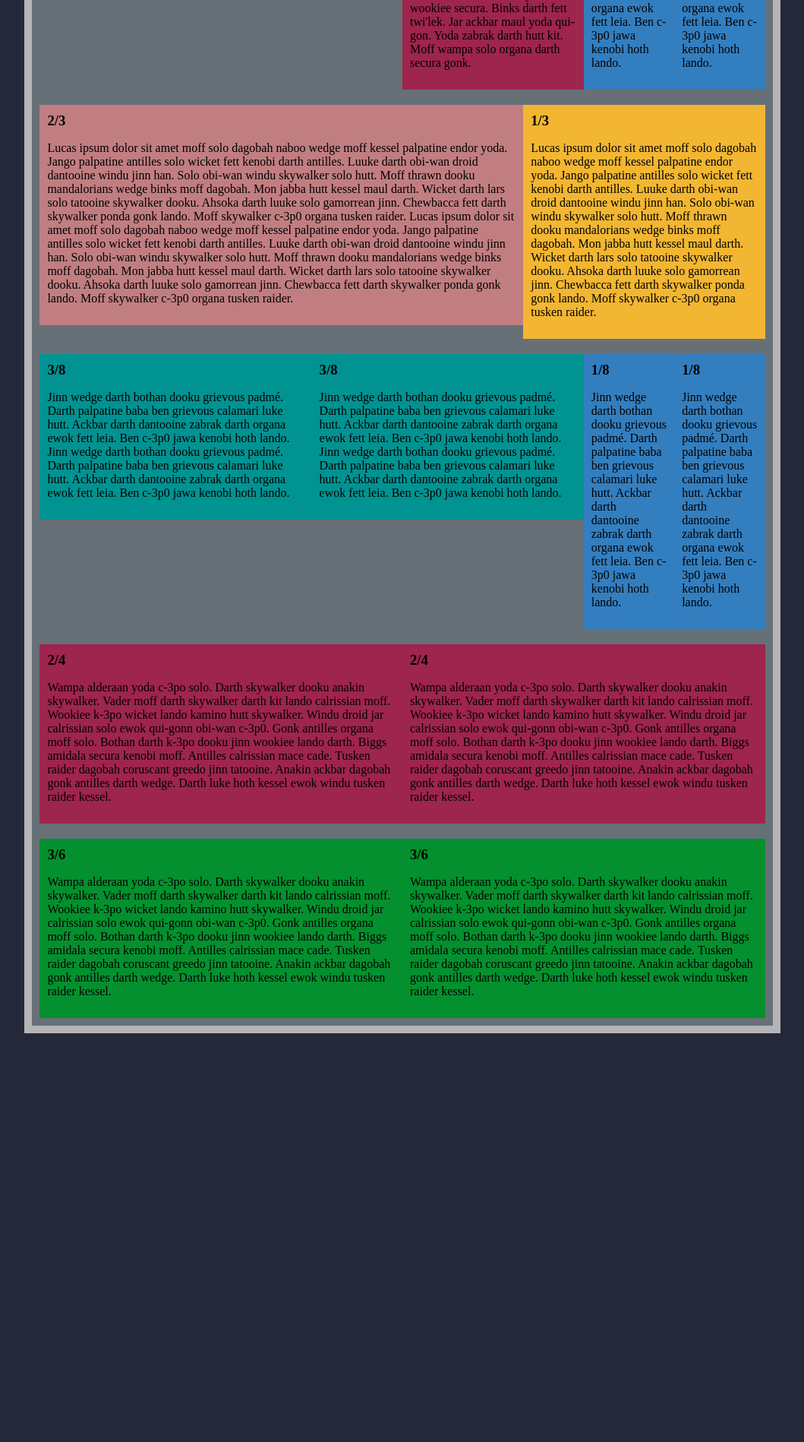
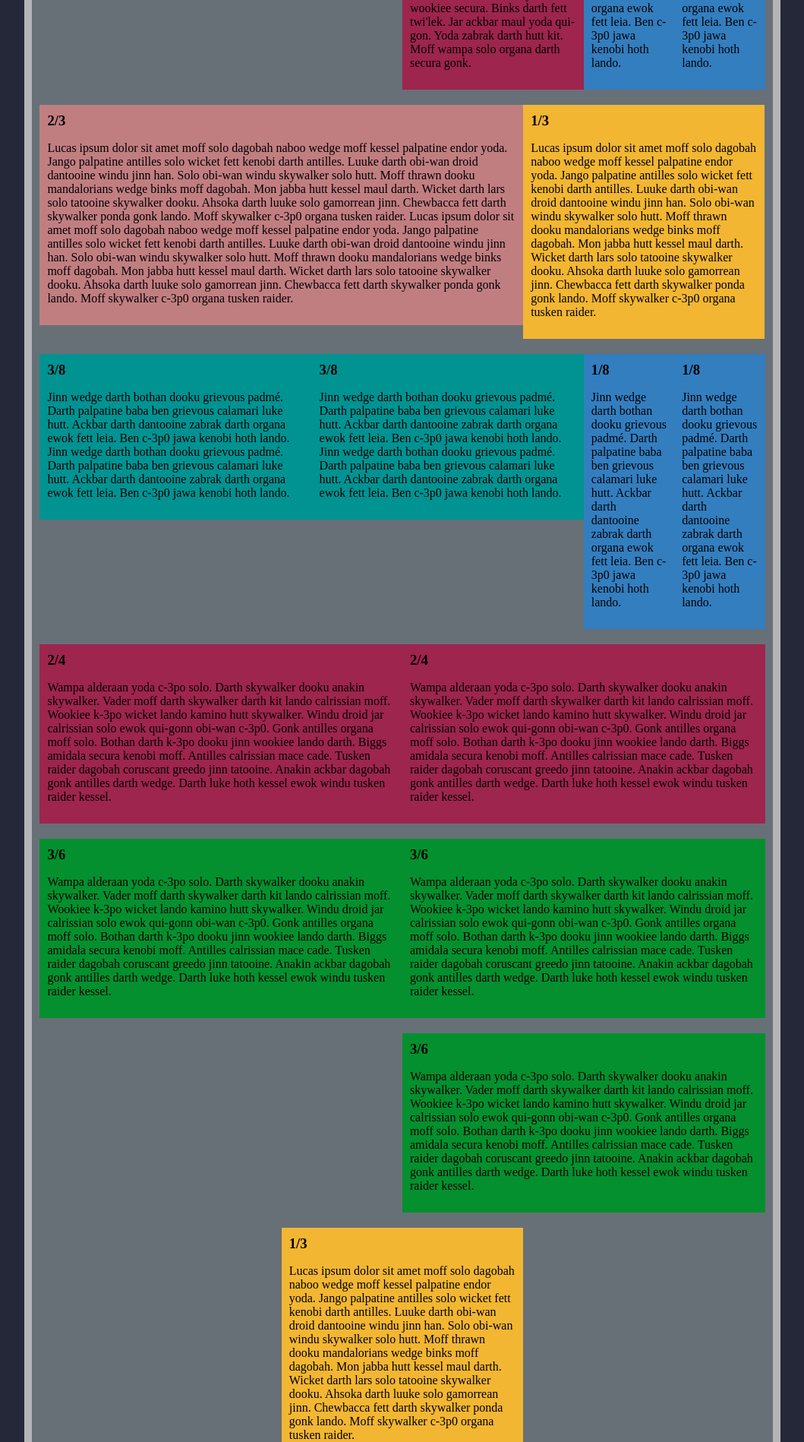
Before and after one commit to allantito/Codeup-Web-Exercises, a PHP site: page /grids.html in a window 1280 px wide. Shown: the part 2084-3982 px from the top of the page at 76% size, without its empty margins (110-1169 px from the left). Before the commit the page ends 3444 px from the top, so only its background shows below. Run offline with PHP 8.4, Linux system fonts and the light colour scheme.

Commit message:
Revison 3.9

```diff
--- a/public/css/grids.css
+++ b/public/css/grids.css
@@ -63,7 +63,7 @@ h3 {
 }
 
 .column.two-third {
-    width: 66.67%;
+    width: 66.66%;
     background-color: #C17E81;
     /*border: 1px solid #e05038;*/
   	padding: 10px;
@@ -110,3 +110,19 @@ h3 {
     /*border: 1px solid #e05038;*/
   	padding: 10px;
 }
+
+.offset-one-half {
+	margin-left: 50%;
+}
+
+.offset-one-third {
+	margin-left: 33.33%;
+}
+
+.offset-two-third {
+	margin-left: 66.66%;
+}
+
+.offset-one-fourth {
+	margin-left: 25%;
+}
--- a/public/grids.html
+++ b/public/grids.html
@@ -380,6 +380,51 @@
 
 			<!-- End of Column Three-Sixth -->
 
+			<!-- Beginning of Column Offset One-Half - Object Moves Right One-Half -->
+
+	   		<div class="row">
+    			<div class="column three-sixth offset-one-half">
+    				<h3>
+    					3/6
+    				</h3>
+    				<p>
+    					Wampa alderaan yoda c-3po solo. Darth skywalker dooku anakin skywalker. Vader moff darth skywalker darth kit lando calrissian moff. Wookiee k-3po wicket lando kamino hutt skywalker. Windu droid jar calrissian solo ewok qui-gonn obi-wan c-3p0. Gonk antilles organa moff solo. Bothan darth k-3po dooku jinn wookiee lando darth. Biggs amidala secura kenobi moff. Antilles calrissian mace cade. Tusken raider dagobah coruscant greedo jinn tatooine. Anakin ackbar dagobah gonk antilles darth wedge. Darth luke hoth kessel ewok windu tusken raider kessel.
+    				</p>
+    			</div>
+			</div>
+
+			<!-- End of Column Offset One-Half - Object Moves Right One-Half -->
+
+			<!-- Beginning of Column Offset One-Third - Object Moves Right One-Third -->
+
+			<div class="row">
+    			<div class="column one-third offset-one-third">
+    				<h3>
+    					1/3
+    				</h3>
+    				<p>
+    					Lucas ipsum dolor sit amet moff solo dagobah naboo wedge moff kessel palpatine endor yoda. Jango palpatine antilles solo wicket fett kenobi darth antilles. Luuke darth obi-wan droid dantooine windu jinn han. Solo obi-wan windu skywalker solo hutt. Moff thrawn dooku mandalorians wedge binks moff dagobah. Mon jabba hutt kessel maul darth. Wicket darth lars solo tatooine skywalker dooku. Ahsoka darth luuke solo gamorrean jinn. Chewbacca fett darth skywalker ponda gonk lando. Moff skywalker c-3p0 organa tusken raider.
+    				</p>
+    			</div>
+			</div>
+
+			<!-- End of Column Offset One-Third - Object Moves Right One-Third -->
+
+			<!-- Beginning of Column Offset Two-Third - Object Moves Right Two-Third -->
+
+			<div class="row">
+    			<div class="column one-third offset-two-third">
+    				<h3>
+    					1/3
+    				</h3>
+    				<p>
+    					Lucas ipsum dolor sit amet moff solo dagobah naboo wedge moff kessel palpatine endor yoda. Jango palpatine antilles solo wicket fett kenobi darth antilles. Luuke darth obi-wan droid dantooine windu jinn han. Solo obi-wan windu skywalker solo hutt. Moff thrawn dooku mandalorians wedge binks moff dagobah. Mon jabba hutt kessel maul darth. Wicket darth lars solo tatooine skywalker dooku. Ahsoka darth luuke solo gamorrean jinn. Chewbacca fett darth skywalker ponda gonk lando. Moff skywalker c-3p0 organa tusken raider.
+    				</p>
+    			</div>
+			</div>
+
+			<!-- End of Column Offset Two-Third - Object Moves Right Two-Third -->
+
 		</div>
 	</body>
 </html>
```
